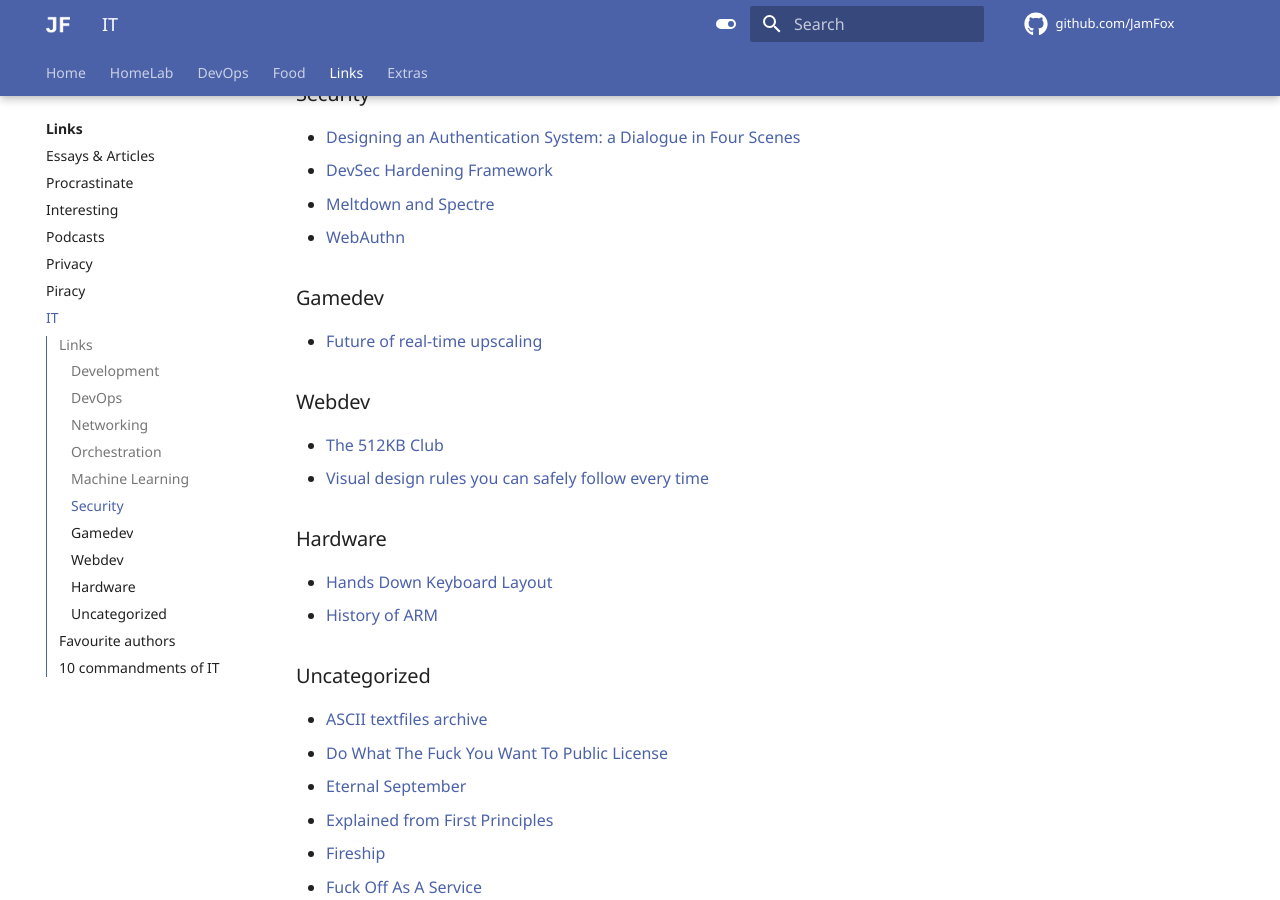
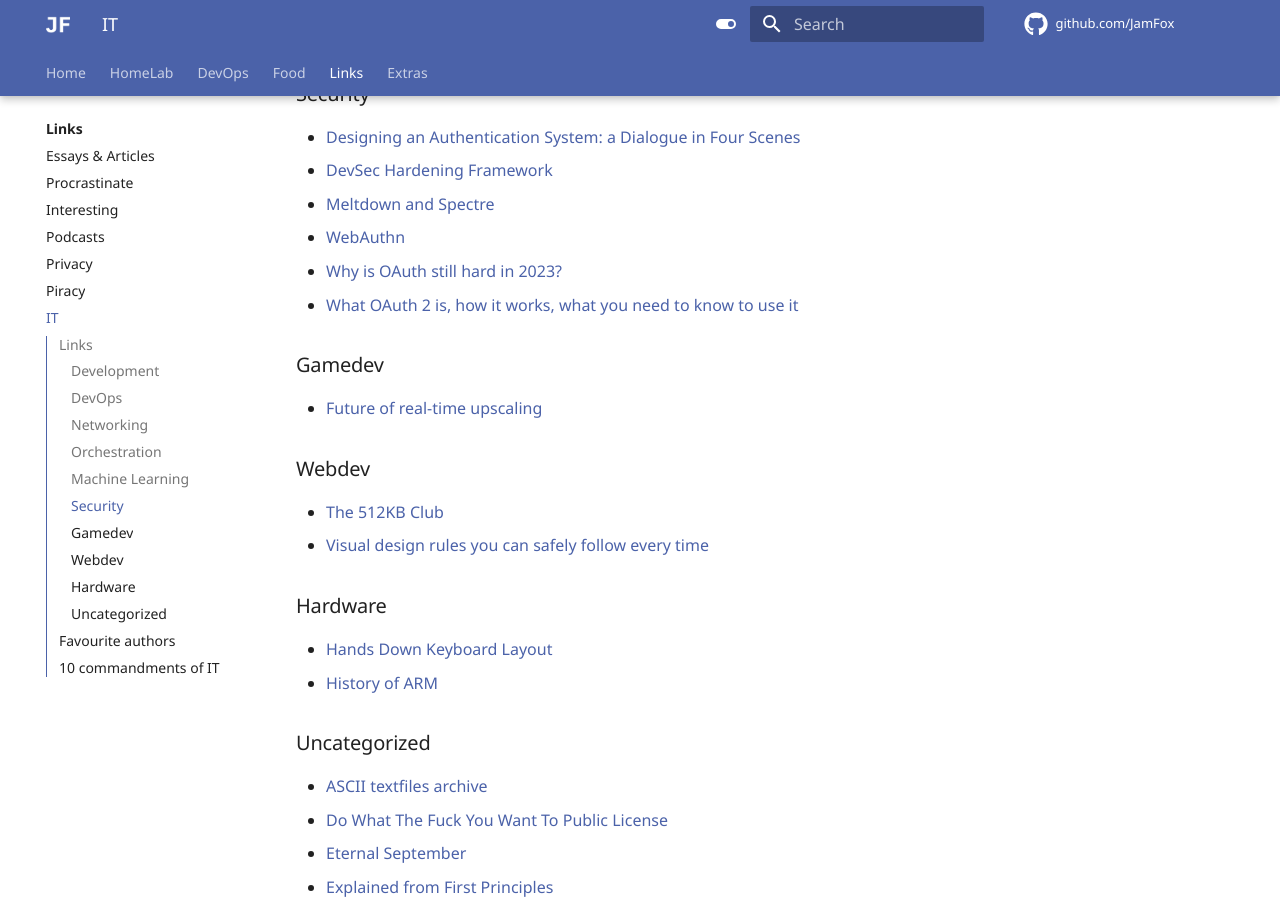
Before and after one commit to JamFox/docs.jamfox.dev, an MkDocs documentation site: the page built from docs/content/links/it.md, in a window 1280 px wide and 900 px high, scrolled down 1457 px. Built offline with MkDocs 1.6.1 and Material for MkDocs 9.7.7, drawn with Linux system fonts in a browser that asks for light colours; comment, search, counter and statistics services are not loaded.

Commit message:
add oauth

```diff
--- a/docs/content/links/it.md
+++ b/docs/content/links/it.md
@@ -53,6 +53,8 @@ title: "IT"
 - [DevSec Hardening Framework](https://dev-sec.io/)
 - [Meltdown and Spectre](https://meltdownattack.com/)
 - [WebAuthn](https://webauthn.guide/#about-webauthn)
+- [Why is OAuth still hard in 2023?](https://www.nango.dev/blog/why-is-oauth-still-hard)
+- [What OAuth 2 is, how it works, what you need to know to use it](https://metacpan.org/dist/LWP-Authen-OAuth2/view/lib/LWP/Authen/OAuth2/Overview.pod)
 
 ### Gamedev
 
```
